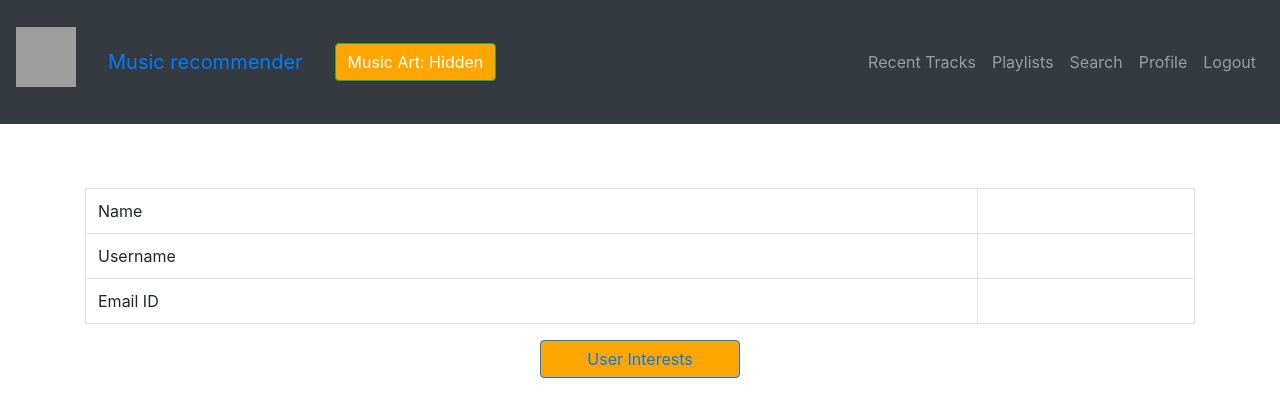
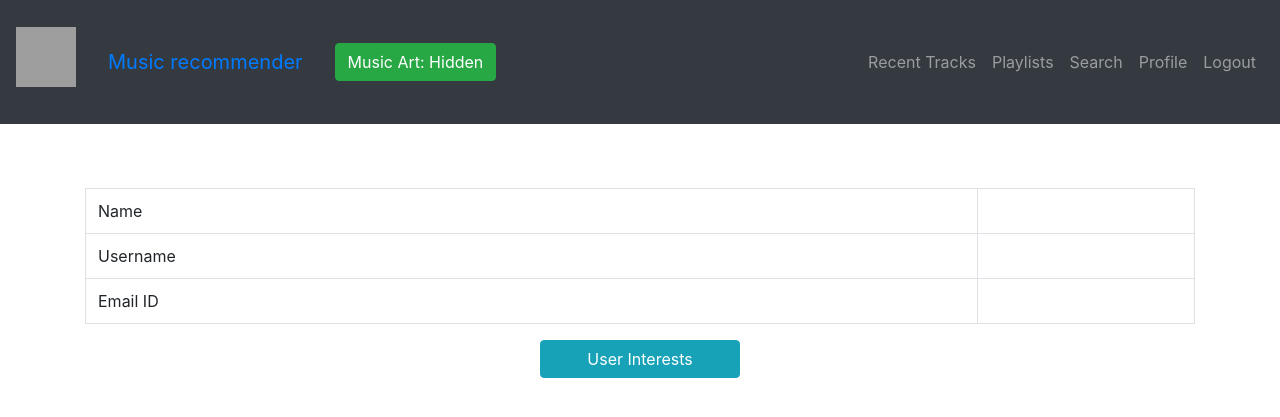
Before and after one commit to sankethire/MusicRecommender, a Flask app: template website/templates/profile.html in a window 1280 px wide. Shown: the top 417 px of the page. Run offline with Flask 2, Linux system fonts and the light colour scheme; the template is opened without the code that fills it, so the values that code supplies are empty; some libraries are stand-ins or nearby versions; grey boxes are pictures that could not be loaded.

Commit message:
btn color overriding removed

```diff
--- a/website/templates/profile.html
+++ b/website/templates/profile.html
@@ -1,11 +1,9 @@
 <style>
 	.custom {
     width: 200px !important;
+    /* background-color: orange !important; */
 }
 
-.btn {
-    background-color: orange !important;
-}
 
 </style>
 
@@ -61,7 +59,7 @@
 
 <div>
 	<center>
-		<button class="btn btn-md btn-primary btn-block custom" type="submit" href="/add_playlists"><a href="/profile/interests"> User Interests </a></button>
+		<button class="btn btn-md btn-info btn-block custom" type="submit" href="/add_playlists"><a href="/profile/interests"> <font color="white"> User Interests </font></a></button>
 	</center>
 </div>
 
```
